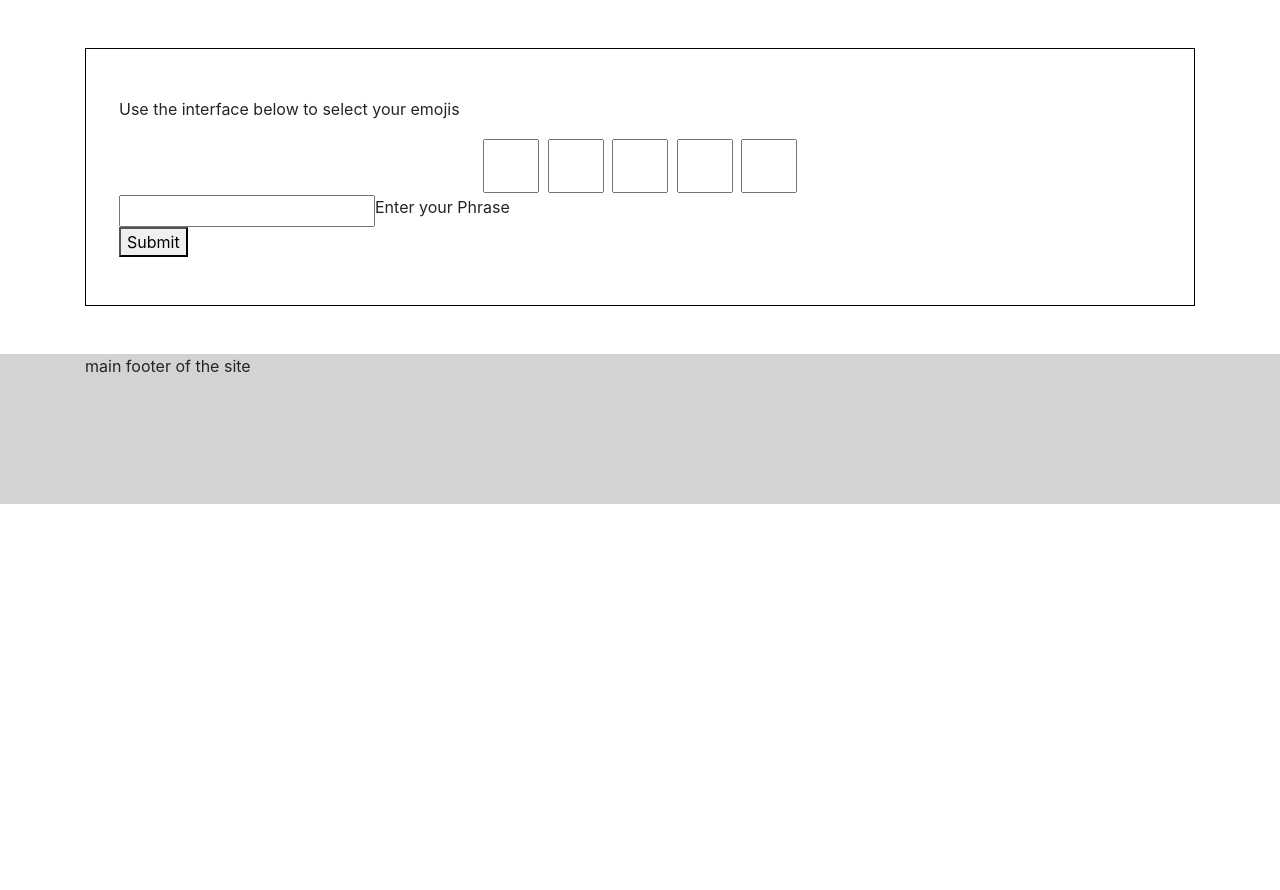
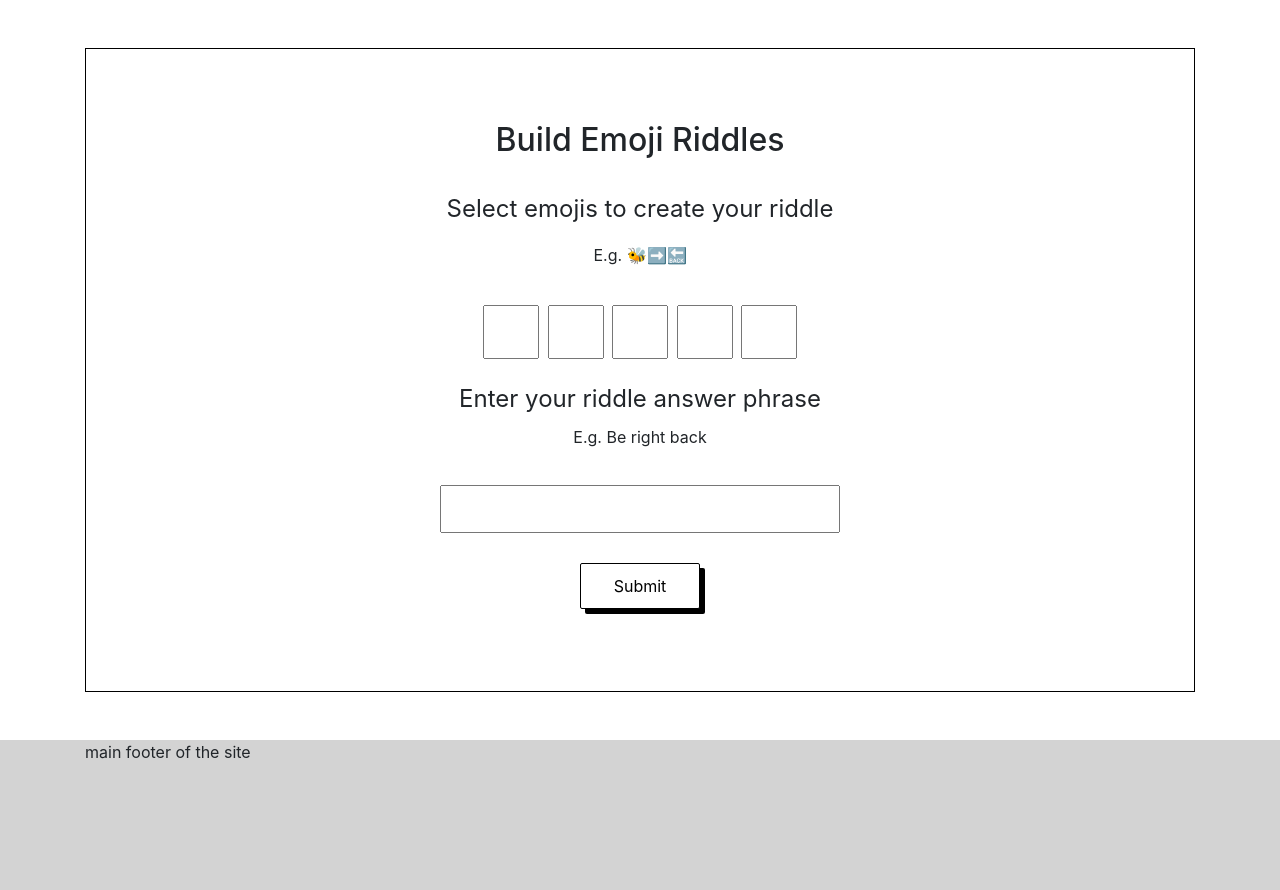
Before and after one commit to AwsSG/emojiplayground, a Flask app: page /create in a window 1280 px wide. Shown: the part 82-972 px from the top of the page. Before the commit the page ends 586 px from the top, so only its background shows below. Run offline with Flask 2, Linux system fonts and the light colour scheme; some libraries are stand-ins or nearby versions.

Commit message:
Add styling to create riddle page

```diff
--- a/static/css/style.css
+++ b/static/css/style.css
@@ -148,7 +148,31 @@ footer {
 
 .emoji-select-box input {
     max-width: 100%;
-    font-size: x-large
+    font-size: x-large;
+}
+
+.emoji-select-box-container {
+    margin-top: 20px;
+    margin-bottom: 20px;
+}
+
+.create-title {
+    font-size: x-large;
+}
+
+.create-sub-title {
+    font-size: large;
+}
+
+.phrase-input label {
+    font-size: large;
+}
+
+.phrase-input input {
+    min-width: 250px;
+    margin-top: 20px;
+    margin-bottom:20px;
+    padding: 10px;
 }
 
 /*----------Media Queries-------------*/
@@ -162,4 +186,21 @@ footer {
     .emoji-select-box input {
       font-size: xx-large;
     }
+
+    .phrase-input input {
+        min-width: 400px
+    }
+
+    .create-title {
+        font-size: xx-large;
+    }
+
+    .create-sub-title {
+        font-size: x-large;
+    }
+
+    .phrase-input label {
+        font-size: x-large;
+    }
+
   }
--- a/templates/create.html
+++ b/templates/create.html
@@ -3,11 +3,18 @@
 
 
 <div class="container">
-    <div class="game-box mt-5 mb-5 p-2 p-lg-5 black-border">
+    <div class="game-box mt-3 mb-3 mt-md-5 mb-md-5 p-2 p-lg-5 black-border">
+        <div class="container">
+            <div class="row p-4 justify-content-center">
+                <h2 class="create-title text-center">Build Emoji Riddles</h2>
+            </div>
+            <div class="row justify-content-center">
+                <p class="create-sub-title text-center">Select emojis to create your riddle</p>
+            </div>
+            <div class="row justify-content-center">
+                <p class="text-center">E.g. 🐝➡️🔙</p>
+            </div>
             <form method="POST">
-                <div class="row">
-                    <p>Use the interface below to select your emojis</p>
-                </div>
             <div class="row justify-content-center">
                 <div class="emoji-select-box-container">
                     <div class="emoji-select-box col-1">
@@ -27,14 +34,24 @@
                     </div>
                 </div>
             </div>
-            <div class="row">
-                <input name="phrase" id="phrase-input" required/>
-                <label for="phrase-input">Enter your Phrase</label>
+            <div class="row justify-content-center">
+                <div class="text-center phrase-input">
+                    <label for="phrase-input">Enter your riddle answer phrase</label>
+                </div>
             </div>
-            <div class="row">
-                <button type="submit">Submit</button>
+            <div class="row justify-content-center">
+                <p class="text-center">E.g. Be right back</p>
+            </div>
+            <div class="row justify-content-center">
+                <div class="phrase-input">
+                    <input name="phrase" id="phrase-input" required/>
+            </div>
+            </div>
+            <div class="row justify-content-center pb-4">
+                <button class="landing-page-button btn btn-outline-secondary orange-hover" type="submit">Submit</button>
             </div>
             </form>
+        </div>
     </div>
 </div>
 
```
